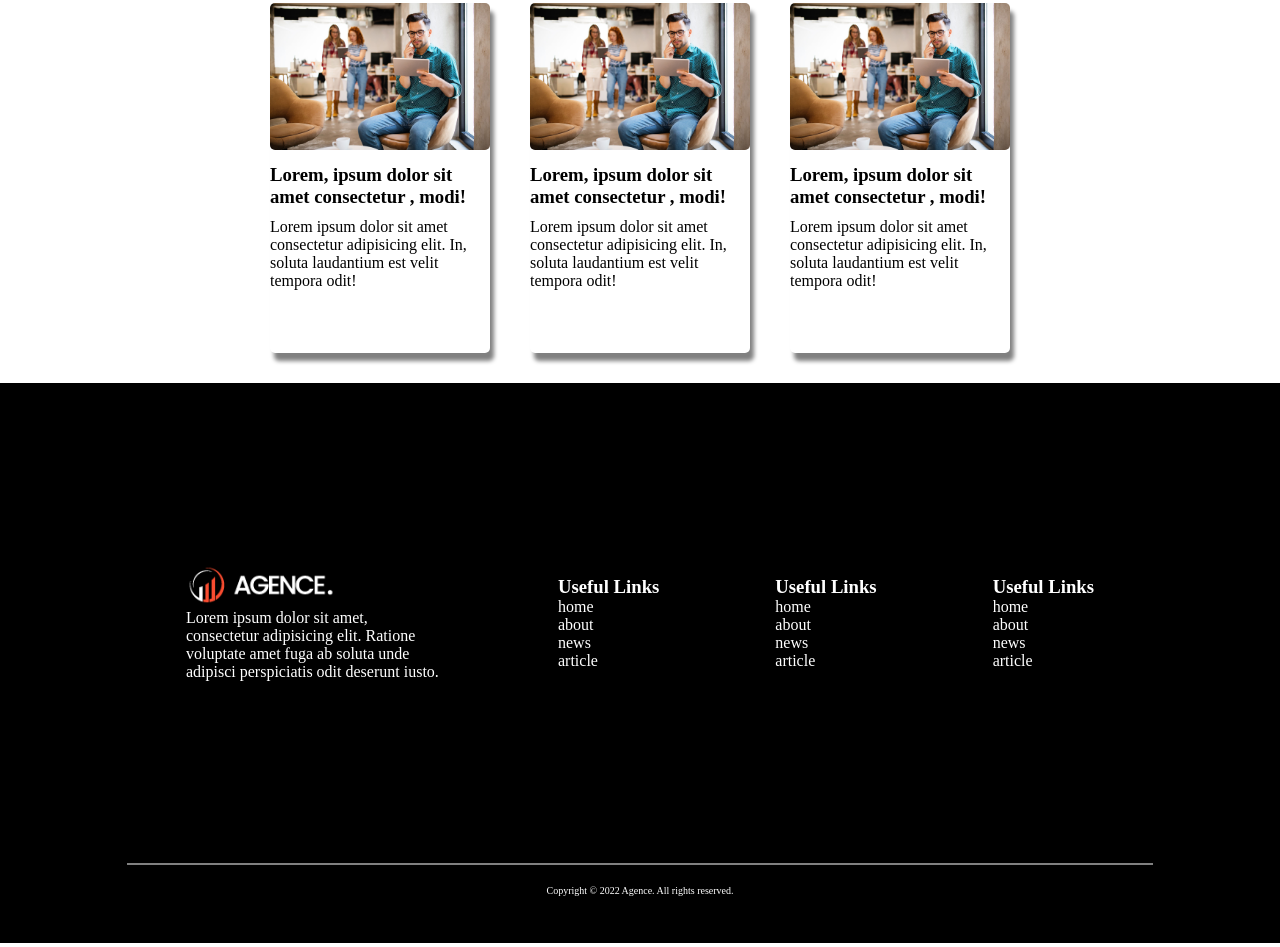
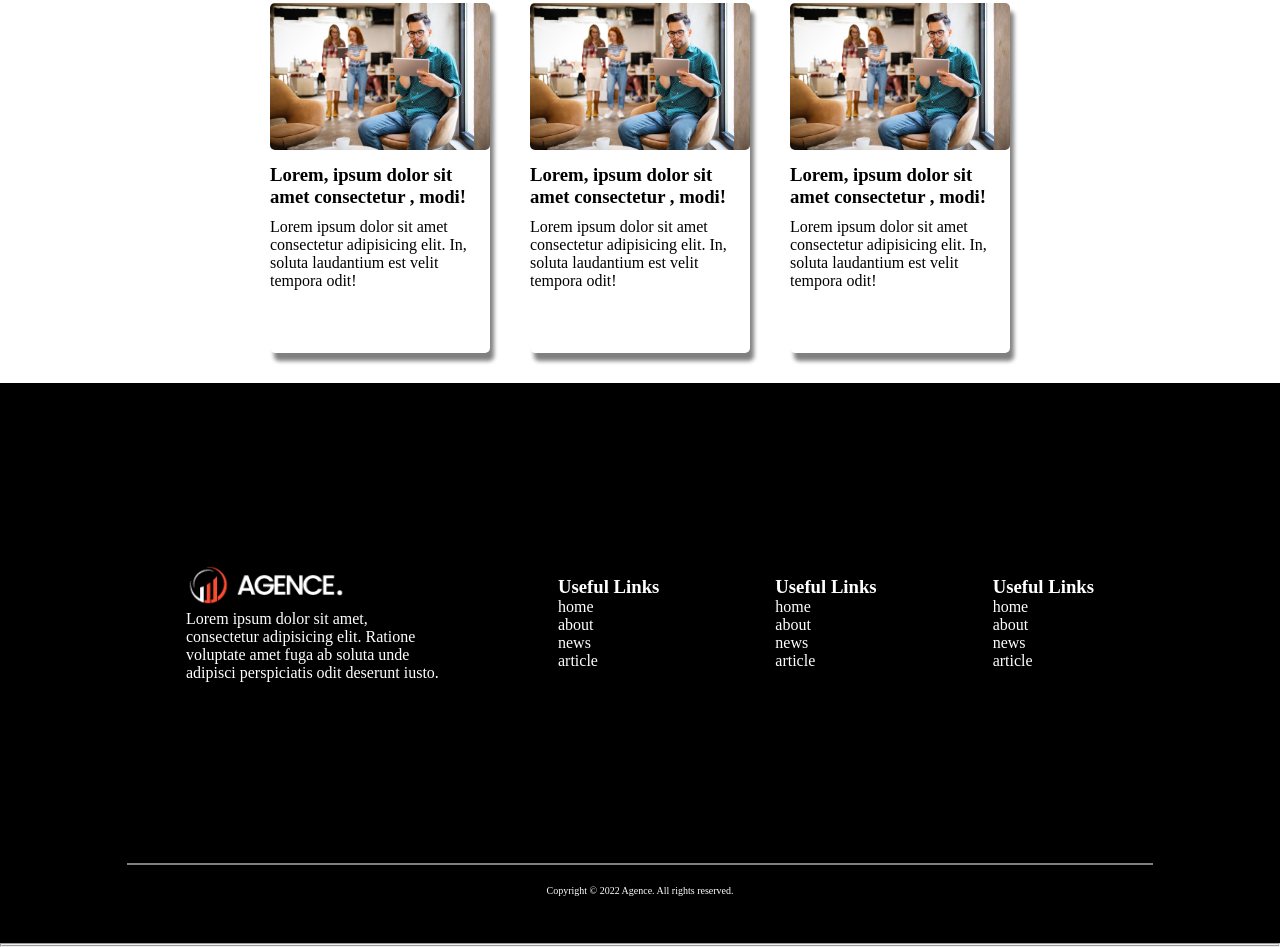
Before and after one commit to sifatjustin/new-folder-m2, a plain HTML site: page index.html in a window 1280 px wide. Shown: the part 2003-2950 px from the top of the page. Drawn offline with Linux system fonts and the light colour scheme.

Commit message:
finally finished

```diff
--- a/index.css
+++ b/index.css
@@ -226,7 +226,7 @@
 
 }
 .div-logo img{
-    width: 150px;
+    width: 160px;
 }
 .break{
     align-items: center;
--- a/index.html
+++ b/index.html
@@ -180,7 +180,7 @@
     <hr class="break">
     <p class="last">Copyright © 2022 Agence. All rights reserved.</p>
 
-  </div>
+  </div><fieldset></fieldset>
 
 </section>
 
```
Also changed, not shown: ggg.html (added, +11 -0 lines).
